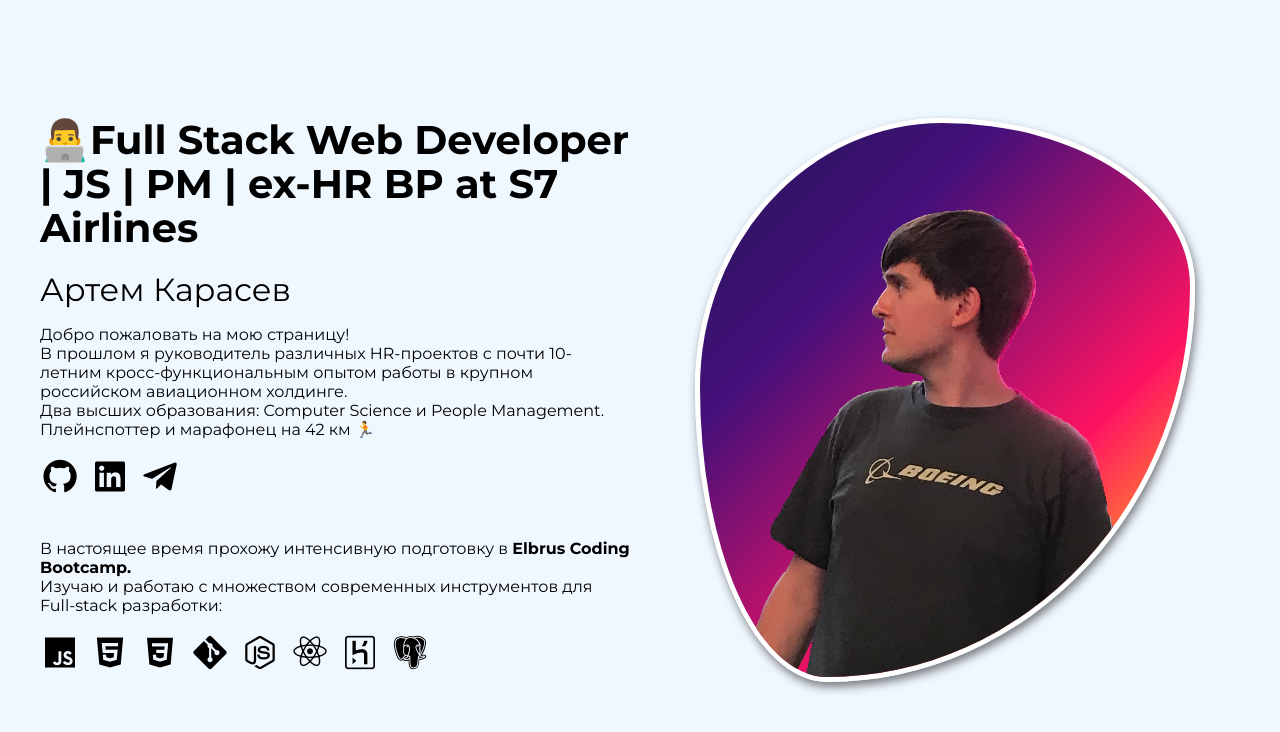
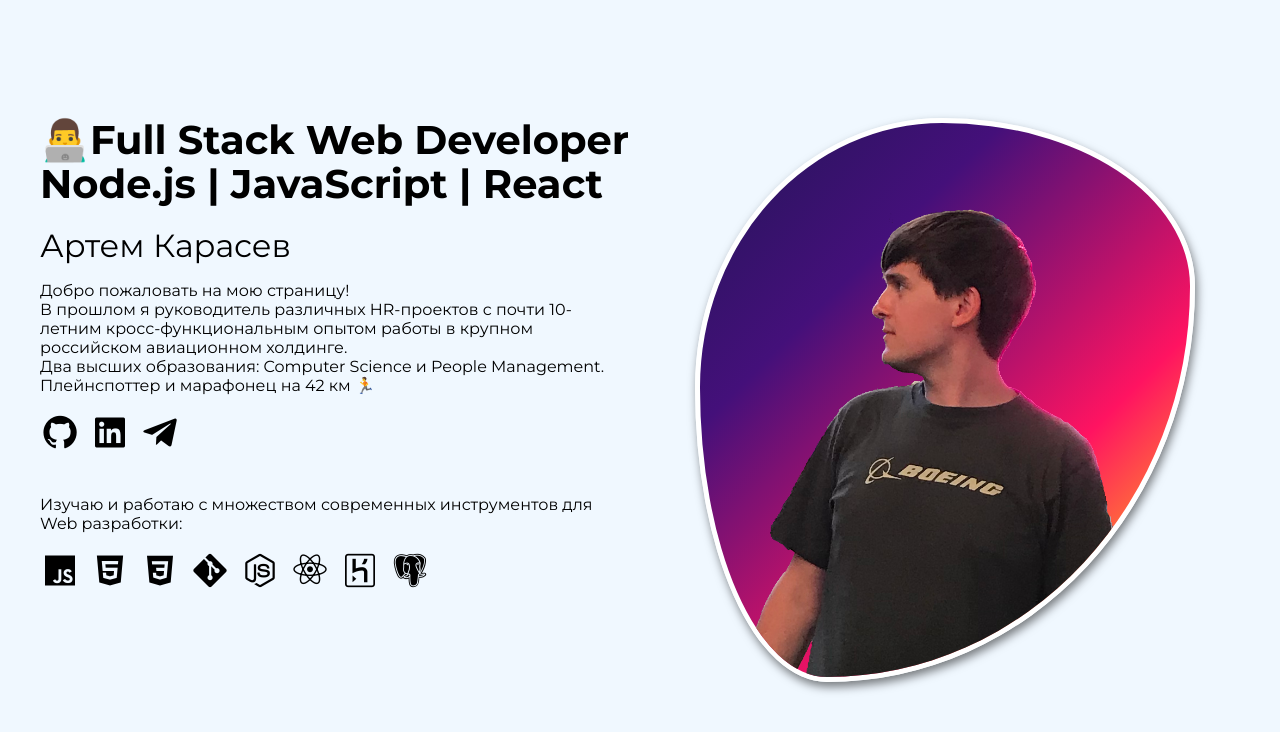
Before and after one commit to ETOPS7/artem-cv, a plain HTML site: page index.html in a window 1280 px wide. Drawn offline with nearby package versions, Linux system fonts and the light colour scheme.

Commit message:
edit header

```diff
--- a/index.html
+++ b/index.html
@@ -20,10 +20,11 @@
     <div class="hero">
         <div class="container hero__container">
             <div class="hero_about">
-                <h1 class="hero__title">👨‍💻Full Stack Web Developer | JS | PM | ex-HR BP at S7 Airlines </h1>
+                <h1 class="hero__title">👨‍💻Full Stack Web Developer Node.js | JavaScript | React</h1>
                 <h2 class="hero__subtitle">Артем Карасев</h2>
                 <p class="hero__description">Добро пожаловать на мою страницу! <br>
-                    В прошлом я руководитель различных HR-проектов с почти 10-летним кросс-функциональным опытом работы в крупном российском авиационном холдинге. <br> Два высших образования: Computer Science и People
+                    В прошлом я руководитель различных HR-проектов с почти 10-летним кросс-функциональным опытом работы
+                    в крупном российском авиационном холдинге. <br> Два высших образования: Computer Science и People
                     Management. <br>
                     Плейнспоттер и марафонец на 42 км &#127939;
                 </p>
@@ -34,8 +35,8 @@
                     <a href="https://t.me/artkarasev" class="hero__link"><i class='bx bxl-telegram'></i></a>
                 </div>
                 <br>
-                <p class="hero__description dev_tools">В настоящее время прохожу интенсивную подготовку в <b>Elbrus Coding Bootcamp.</b> <br> Изучаю и работаю с
-                    множеством современных инструментов для Full-stack разработки:
+                <p class="hero__description dev_tools">Изучаю и работаю с
+                    множеством современных инструментов для Web разработки:
                 </p>
                 <div class="hero__links">
                     <a href="#" class="hero__link2 dev_tool_js"><i class='bx bxl-javascript'></i></a>
```
